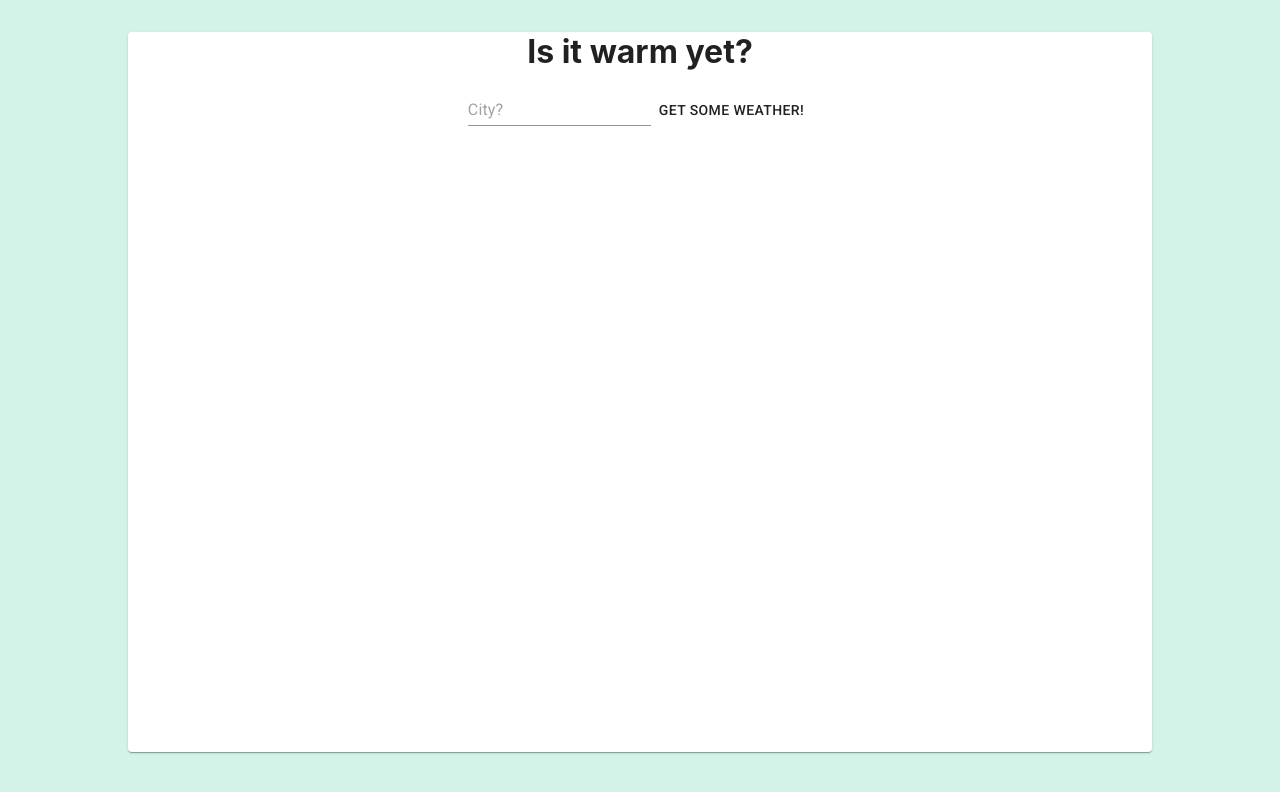
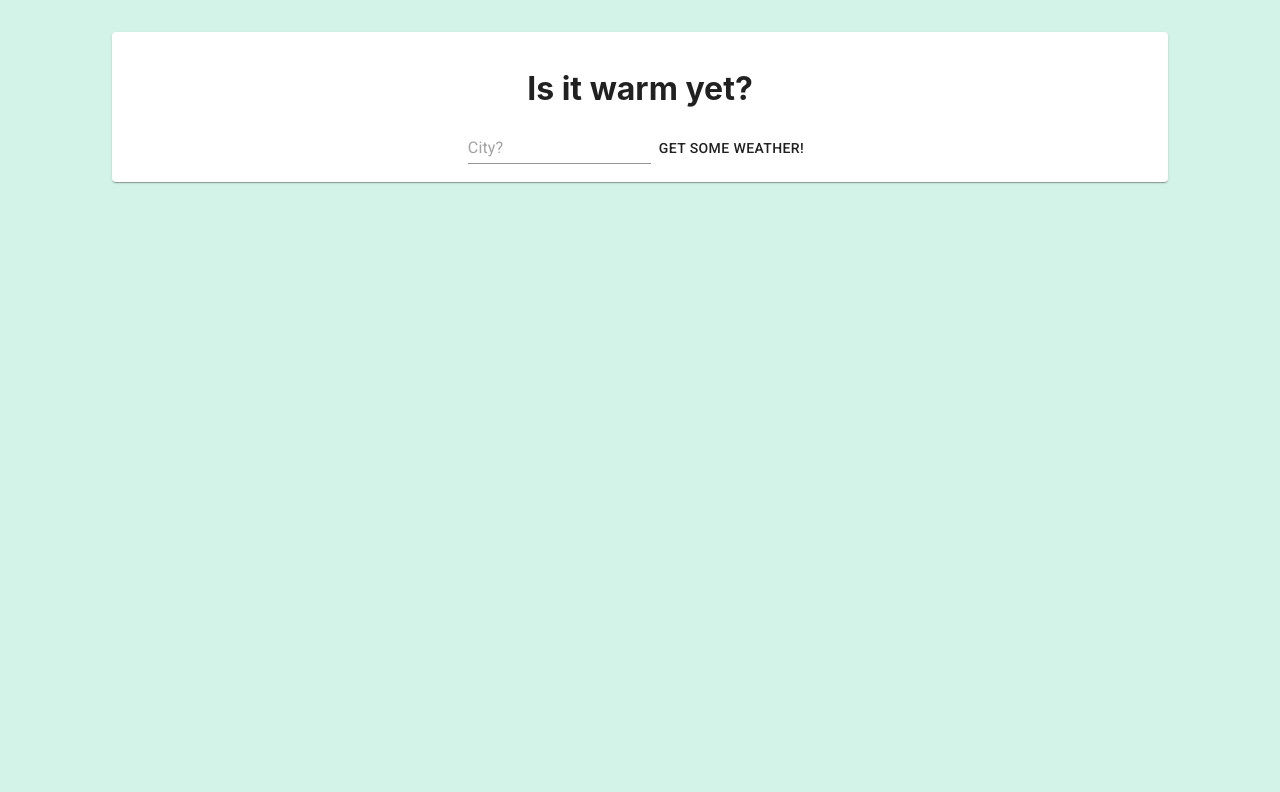
Before and after one commit to shaktech786/shak_gonimbly, a React (Create React App) app: page / in a window 1280 px wide. Shown: the top 792 px of the page. Built offline with nearby package versions, Linux system fonts and the light colour scheme.

Commit message:
Adds 5 day weather forecast

```diff
--- a/src/App.css
+++ b/src/App.css
@@ -5,9 +5,3 @@ body {
 .App {
   text-align: center;
 }
-
-.weather {
-  height: 90vh;
-  width: 80%;
-  margin: 2rem auto;
-}
--- /dev/null
+++ b/src/Weather.css
@@ -0,0 +1,19 @@
+.weather-paper {
+    height: 100%;
+    width: 80%;
+    margin: 2rem auto;
+    padding: 1rem;
+}
+
+.weather-card {
+    margin: 1rem auto;
+    width: 50%;
+    display: flex;
+    padding: 1rem;
+}
+
+.weather-icon {
+    margin: 1rem 2rem 0 2rem;
+    width: 3rem;
+    height: 3rem;
+}
--- a/src/Weather.js
+++ b/src/Weather.js
@@ -2,17 +2,16 @@ import React from 'react';
 import Paper from '@material-ui/core/Paper';
 import Input from '@material-ui/core/Input';
 import Button from '@material-ui/core/Button';
-import 'typeface-roboto';
-import './App.css';
 import axios from 'axios';
 import { Card } from '@material-ui/core';
+import "./Weather.css";
 
 class Weather extends React.Component {
     constructor(props) {
         super(props);
         this.state = {
             location: "",
-            weather: ""
+            weather: "",
         }
         this.getWeather = this.getWeather.bind(this);
     }
@@ -34,7 +33,7 @@ class Weather extends React.Component {
             .then(response => {
                 axios.get(`https://cors-anywhere.herokuapp.com/https://www.metaweather.com/api/location/${response.data[0].woeid}`)
                     .then(response => {
-                        this.setState({ weather: response.data.consolidated_weather[0] })
+                        this.setState({ weather: response.data })
                     })
                     .catch(error => {
                         console.log(error, "Cannot find weather data for this location")
@@ -46,12 +45,21 @@ class Weather extends React.Component {
     }
 
     render() {
+        const weatherInfo = this.state.weather && this.state.weather.consolidated_weather;
         return (
-            <Paper className="weather">
+            <Paper className="weather-paper">
                 <h1>Is it warm yet?</h1>
                 <Input type="text" onKeyPress={this.onEnter} onChange={this.updateLocation} value={this.state.location} placeholder="City?" />
                 <Button onClick={this.getWeather}>Get Some Weather!</Button>
-                <Card>{this.state.weather.weather_state_name}</Card>
+                {this.state.weather !== "" &&
+                    weatherInfo.map(day => (
+                        <Card className="weather-card">
+                            <h2>{day.applicable_date}</h2>
+                            <img className="weather-icon" alt="Weather Icon" src={`https://www.metaweather.com/static/img/weather/png/${day.weather_state_abbr}.png`} />
+                            <h3>{day.weather_state_name}</h3>
+                        </Card>
+                    ))
+                }
             </Paper>
         );
     }
```
